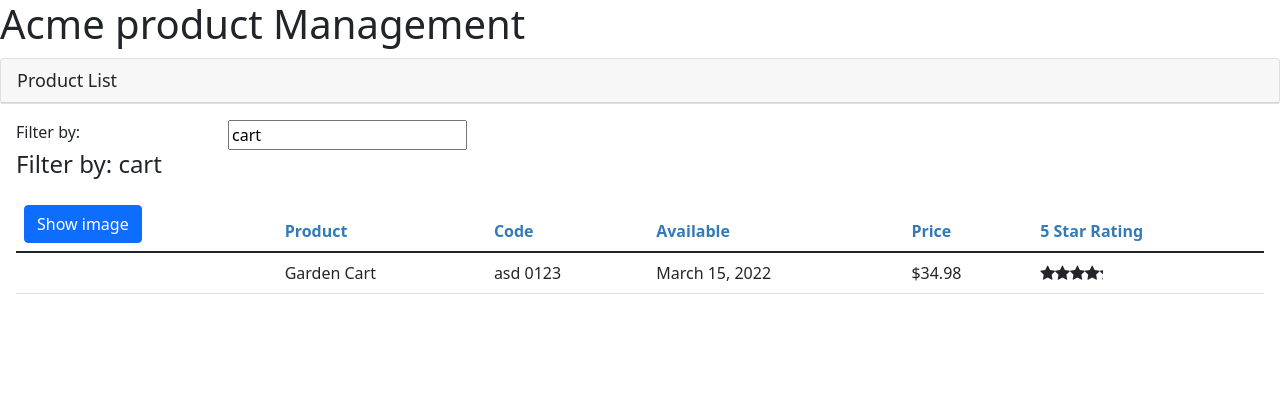
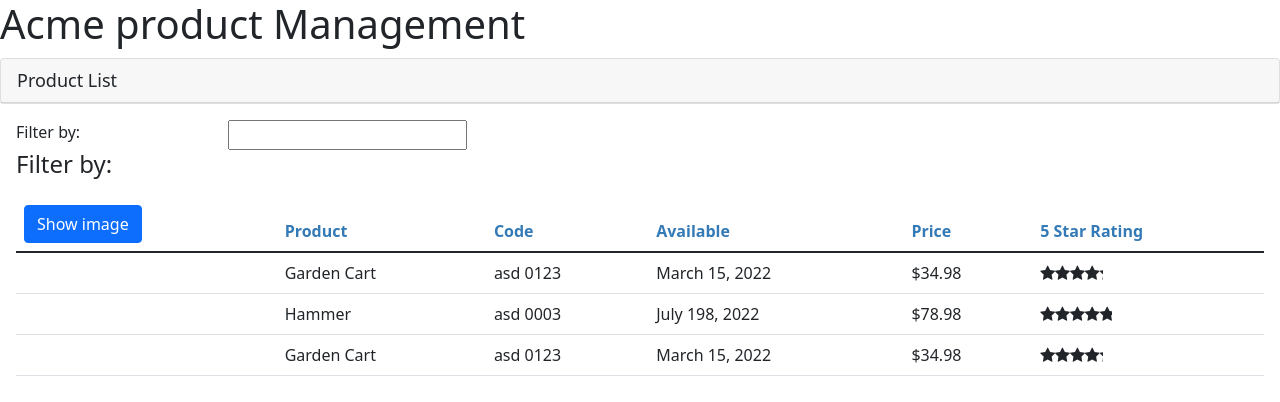
Before and after one commit to subarna-twayana/APM_Angular, an Angular app: page / in a window 1280 px wide. Shown: the top 402 px of the page. Built offline with nearby package versions, Linux system fonts and the light colour scheme.

Commit message:
Services and dependency

```diff
--- a/src/app/products/product-list.component.ts
+++ b/src/app/products/product-list.component.ts
@@ -1,17 +1,22 @@
 import { Component, OnInit } from "@angular/core";
 import { IProduct } from "./product";
+import { ProductService } from "./product.service";
 
 @Component({
     selector: 'pm-products',
     templateUrl: './product-list.Component.html',
-    styleUrls: ['./product-list.component.css']
+    styleUrls: ['./product-list.component.css'],
+    providers: [ProductService]
 })
 
 export class ProductListComponent implements OnInit{
   ngOnInit(): void {
-    this.listFilter = 'cart';
-    console.log ("Method not implemented.");
+    this.products = this.productService.getProducts();
+    this.filteredProducts = this.products;
+    // this.listFilter = 'cart';
+    // console.log ("Method not implemented.");
   }
+
     pageTitle: string = 'Product List';
     imageWidth: number = 50;
     imageMargin: number = 2;
@@ -30,28 +35,10 @@ export class ProductListComponent implements OnInit{
     }
 
     filteredProducts: IProduct[] = [];
-    products: IProduct[] =[
-        {
-          "productId": 1,
-          "productName": "Garden Cart",
-          "productCode": "ASD-0123",
-          "releaseDate": "March 15, 2022",
-          "description": "rolling garden cart",
-          "price": 34.98,
-          "starRating": 4.2,
-          "imageUrl": "assets/images/garden_cart.png"
-        },
-        {
-          "productId": 2,
-          "productName": "Hammer",
-          "productCode": "ASD-0003",
-          "releaseDate": "July 198, 2022",
-          "description": "rolling garden cart",
-          "price": 78.98,
-          "starRating": 4.8,
-          "imageUrl": "assets/images/hammer.png"
-        }
-    ];
+    products: IProduct[] =[];
+  constructor(private productService: ProductService){
+
+  }
 
   toggleImage(): void{
     this.showImage = !this.showImage;
--- /dev/null
+++ b/src/app/products/product.service.ts
@@ -0,0 +1,44 @@
+import { Injectable } from "@angular/core";
+import { IProduct } from "./product";
+
+@Injectable({
+    providedIn: 'root'
+})
+
+export class ProductService {
+    getProducts(): IProduct[] {
+        return [
+            {
+                "productId": 1,
+                "productName": "Garden Cart",
+                "productCode": "ASD-0123",
+                "releaseDate": "March 15, 2022",
+                "description": "rolling garden cart",
+                "price": 34.98,
+                "starRating": 4.2,
+                "imageUrl": "assets/images/garden_cart.png"
+              },
+              {
+                "productId": 5,
+                "productName": "Hammer",
+                "productCode": "ASD-0003",
+                "releaseDate": "July 198, 2022",
+                "description": "rolling garden cart",
+                "price": 78.98,
+                "starRating": 4.8,
+                "imageUrl": "assets/images/hammer.png"
+              },
+              {
+                "productId": 1,
+                "productName": "Garden Cart",
+                "productCode": "ASD-0123",
+                "releaseDate": "March 15, 2022",
+                "description": "rolling garden cart",
+                "price": 34.98,
+                "starRating": 4.2,
+                "imageUrl": "assets/images/garden_cart.png"
+              }
+
+        ]
+    }
+}
```
